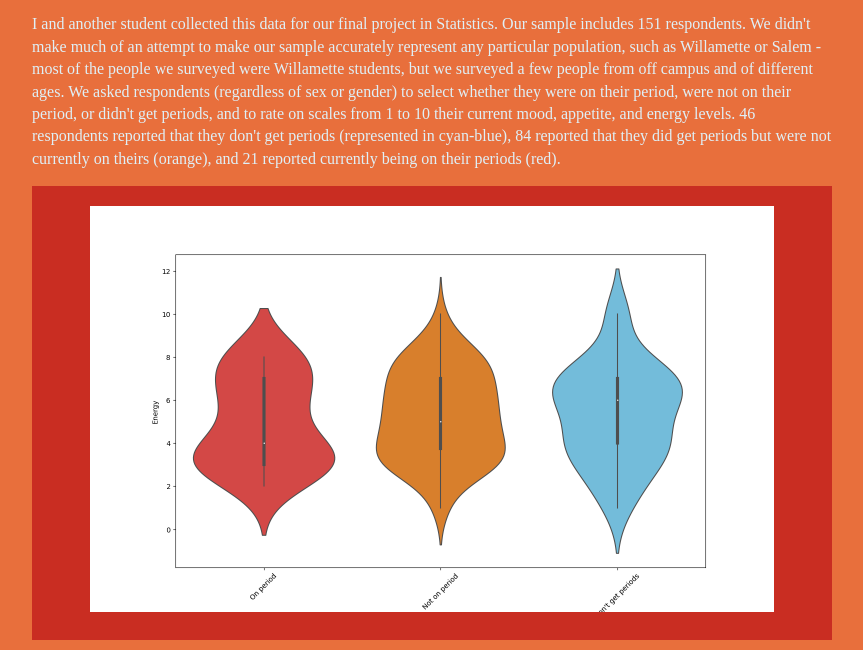
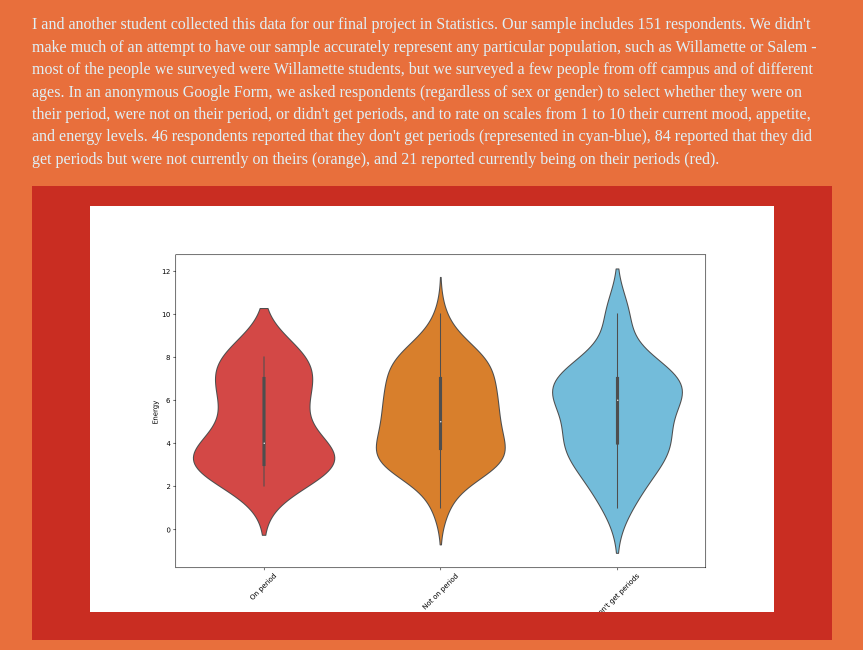
Before and after one commit to MaryR0se/data-structures-final, a plain HTML site: page index.html in a window 1280 px wide. Shown: the part 52-702 px from the top of the page, without its empty margins (208-1071 px from the left). Drawn offline with Linux system fonts and the light colour scheme.

Commit message:
Add files via upload

```diff
--- a/index.html
+++ b/index.html
@@ -62,7 +62,7 @@
 
 <h1 id="preamble">Some data on periods.</h1>
 
-<p>I and another student collected this data for our final project in Statistics. Our sample includes 151 respondents. We didn't make much of an attempt to make our sample accurately represent any particular population, such as Willamette or Salem - most of the people we surveyed were Willamette students, but we surveyed a few people from off campus and of different ages. We asked respondents (regardless of sex or gender) to select whether they were on their period, were not on their period, or didn't get periods, and to rate on scales from 1 to 10 their current mood, appetite, and energy levels. 46 respondents reported that they don't get periods (represented in cyan-blue), 84 reported that they did get periods but were not currently on theirs (orange), and 21 reported currently being on their periods (red).</p>
+<p>I and another student collected this data for our final project in Statistics. Our sample includes 151 respondents. We didn't make much of an attempt to have our sample accurately represent any particular population, such as Willamette or Salem - most of the people we surveyed were Willamette students, but we surveyed a few people from off campus and of different ages. In an anonymous Google Form, we asked respondents (regardless of sex or gender) to select whether they were on their period, were not on their period, or didn't get periods, and to rate on scales from 1 to 10 their current mood, appetite, and energy levels. 46 respondents reported that they don't get periods (represented in cyan-blue), 84 reported that they did get periods but were not currently on theirs (orange), and 21 reported currently being on their periods (red).</p>
 
 <center>
   <pre><code><img src="Energy.png" height=640px style="width:684px;height:406px;"></pre></code>
```
